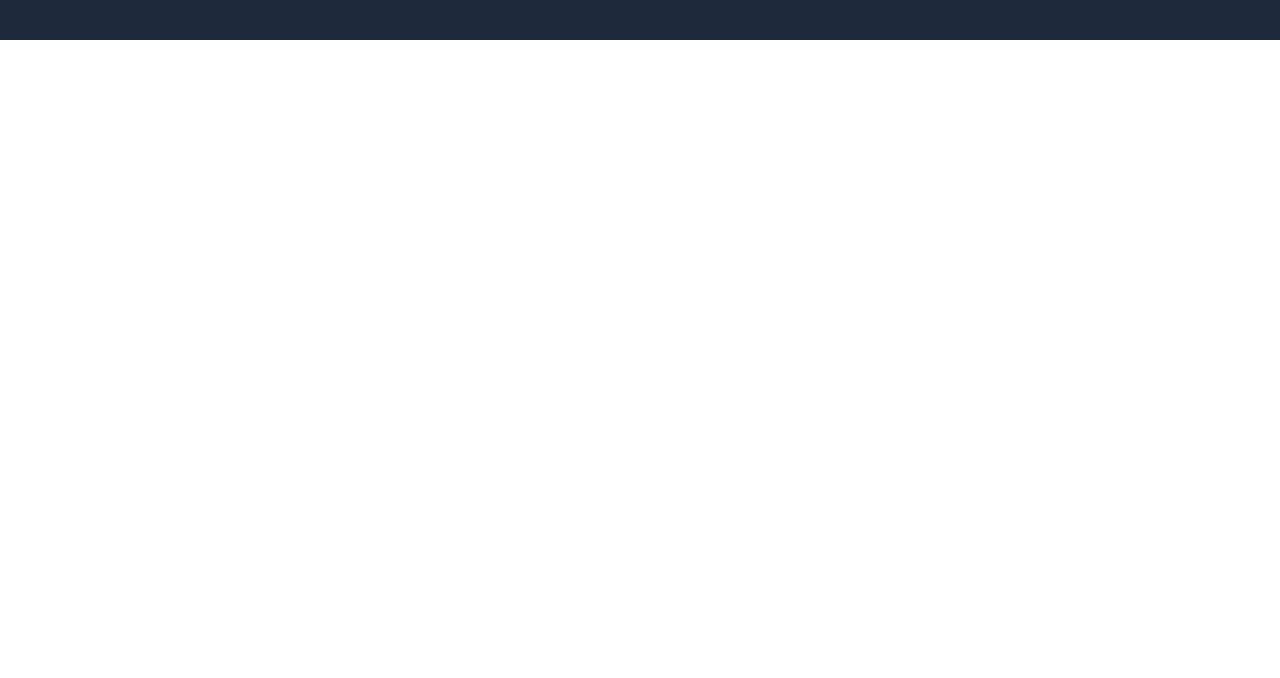
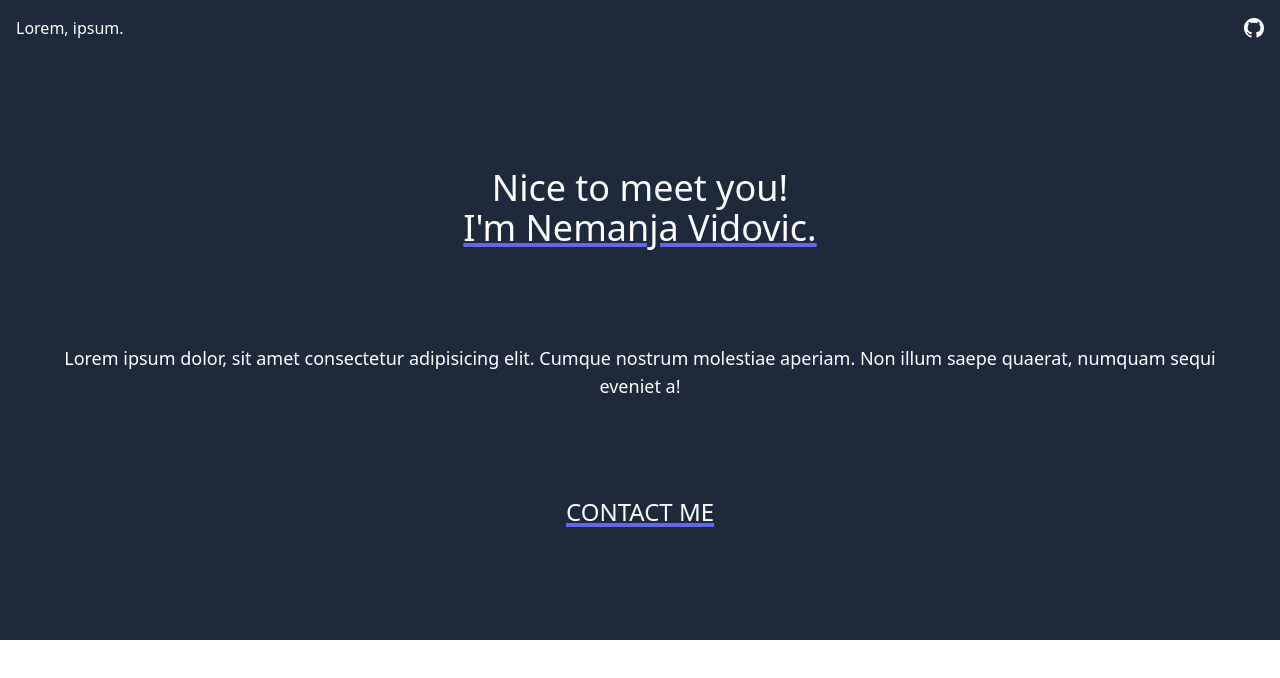
Before and after one commit to hefest42/portfolio-page, a React (Create React App) app: page / in a window 1280 px wide. Shown: the top 678 px of the page. Built offline with nearby package versions, Linux system fonts and the light colour scheme.

Commit message:
first pass of styling on Header & Styling

```diff
--- a/package.json
+++ b/package.json
@@ -8,6 +8,7 @@
     "@testing-library/user-event": "^13.5.0",
     "react": "^18.2.0",
     "react-dom": "^18.2.0",
+    "react-icons": "^4.7.1",
     "react-scripts": "5.0.1",
     "web-vitals": "^2.1.4"
   },
--- a/src/App.js
+++ b/src/App.js
@@ -1,5 +1,13 @@
+import Header from "./components/Header";
+import Hero from "./components/Hero";
+
 function App() {
-  return <div className=" bg-slate-800 h-10"></div>;
+    return (
+        <div className="bg-slate-800 text-white">
+            <Header />
+            <Hero />
+        </div>
+    );
 }
 
 export default App;
--- /dev/null
+++ b/src/components/Header.js
@@ -0,0 +1,16 @@
+import React from "react";
+
+import { BsGithub } from "react-icons/bs";
+
+const Header = () => {
+    return (
+        <header className="flex flex-row justify-between items-center p-4">
+            <h1>Lorem, ipsum.</h1>
+            <div>
+                <BsGithub className="w-5 h-5" />
+            </div>
+        </header>
+    );
+};
+
+export default Header;
--- /dev/null
+++ b/src/components/Hero.js
@@ -0,0 +1,21 @@
+import React from "react";
+
+const Hero = () => {
+    return (
+        <section className="flex flex-col justify-center items-center py-28 px-8">
+            <div className="text-4xl text-bold text-center">
+                <h1>Nice to meet you! </h1>
+                <h1 className="underline decoration-indigo-500 decoration-4">I'm Nemanja Vidovic.</h1>
+            </div>
+
+            <div className="text-center my-24 text-lg">
+                Lorem ipsum dolor, sit amet consectetur adipisicing elit. Cumque nostrum molestiae aperiam. Non illum
+                saepe quaerat, numquam sequi eveniet a!
+            </div>
+
+            <h2 className="underline decoration-indigo-500 decoration-4 text-2xl">CONTACT ME</h2>
+        </section>
+    );
+};
+
+export default Hero;
```
Also changed, not shown: 1 other file (tests, documents, lock files or other folders).
